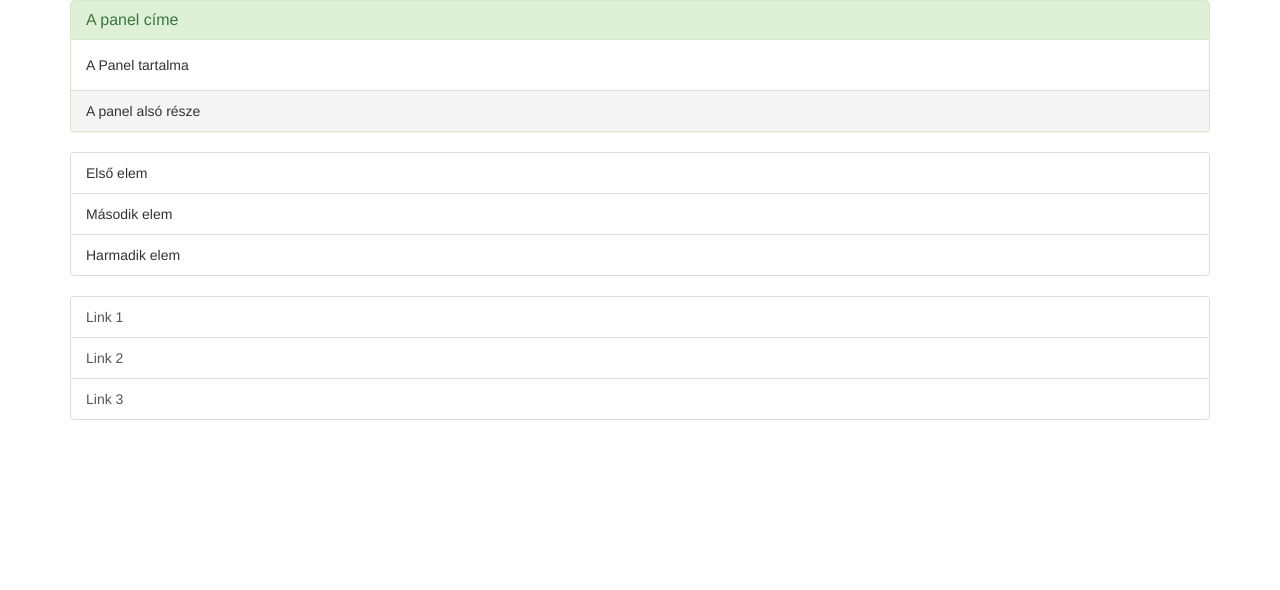
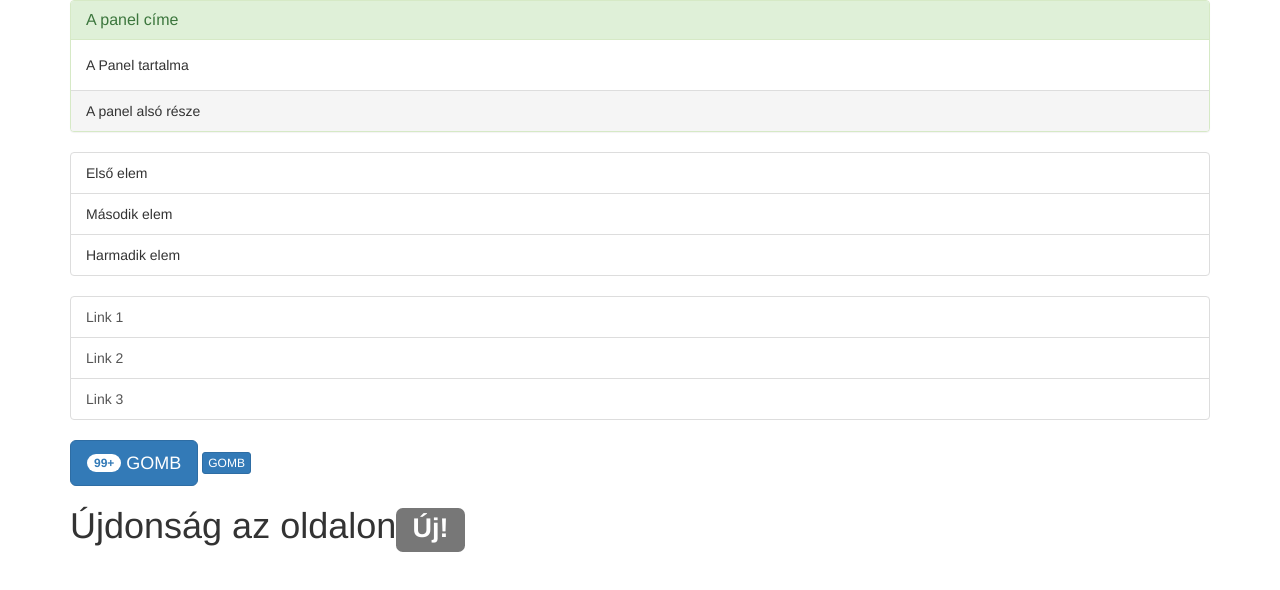
Before and after one commit to kmd525/bootstrap1, a plain HTML site: page panel.html in a window 1280 px wide. Drawn offline with nearby package versions, Linux system fonts and the light colour scheme.

Commit message:
Hozzáadva btn, jelölés (badge), cimke (label)

```diff
--- a/panel.html
+++ b/panel.html
@@ -27,6 +27,9 @@
       <a href="#" class="list-group-item">Link 3</a>
     </div>
 
+    <a href="#" class="btn btn-primary btn-lg"><span class="badge">99+</span> GOMB</a>
+    <a href="#" class="btn btn-primary btn-xs">GOMB</a>
+    <h1>Újdonság az oldalon<span class="label label-default">Új!</span></h1>
   </div>
 </body>
 </html>
```
